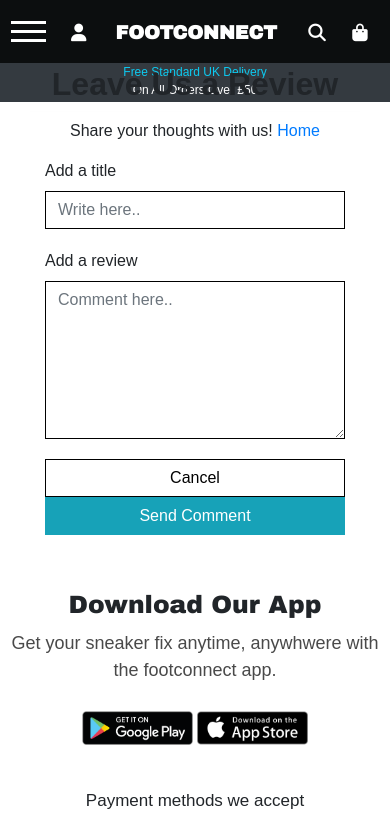
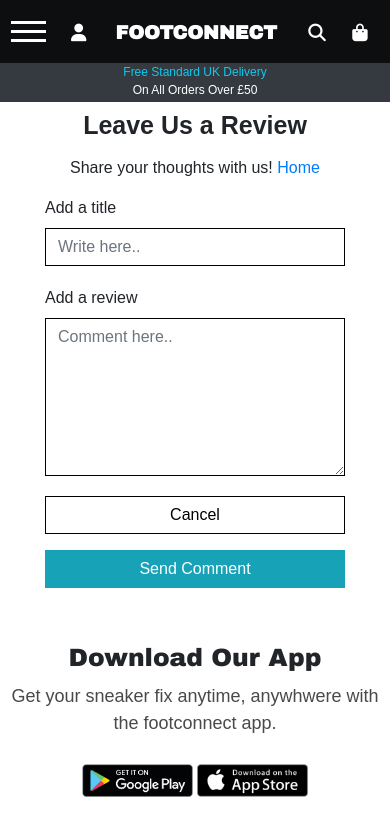
Before and after one commit to MattB859/foot-connect, a Django app: page /products/product/155/add-comment in a window 390 px wide. Shown: the top 820 px of the page. Run offline with Django 3.2, Linux system fonts and the light colour scheme; the visitor is signed in with stand-in values (Sample User, id 1); data comes from the database, SQL or seed files in the repository; parts of the project's set-up code (start-up, migrations or seed data) failed here and were passed over; some libraries are stand-ins or nearby versions.

Commit message:
Added margin to header in add_comment.html

```diff
--- a/home/templates/home/index.html
+++ b/home/templates/home/index.html
@@ -297,7 +297,7 @@
             <!-- Flickity carousel code sorced from flickity.metafizzy.co -->
             <div class="carousel" data-flickity='{ "wrapAround": true }'>
                 <div class="carousel-cell">
-                    <a href="{% url 'products' %}101">
+                    <a href="{% url 'products' %}216">
                         <img src="{{ MEDIA_URL }}101.jpg" class="carousel-img" alt="Sportswear"></a>
                     <p class="lead mb-0 text-left font-weight-bold mt-2">£60.00</p>
                     <p class="lead mb-4 text-left ">Adidas Tracksuit</p>
@@ -327,7 +327,7 @@
                     <p class="lead mb-4 text-left ">Nike Hoodie</p>
                 </div>
                 <div class="carousel-cell">
-                    <a href="{% url 'products' %}216">
+                    <a href="{% url 'products' %}106">
                         <img src="{{ MEDIA_URL }}125.jpg" class="carousel-img" alt="Sportswear"></a>
                     <p class="lead mb-0 text-left font-weight-bold mt-2">£20.00</p>
                     <p class="lead mb-4 text-left ">Puma t-shirt</p>
--- a/products/templates/products/add_comment.html
+++ b/products/templates/products/add_comment.html
@@ -1,12 +1,12 @@
 {% extends 'base.html' %}
 
 {% block content %}
-<div class="container">
+<div class="container mt-4">
     <div class="max-width mx-auto">
         <form class="contact-form container col-12 input-border" method="POST">
             <fieldset>
                 {% csrf_token %}
-                <h2 class="text-center font-weight-bold mt-4">Leave Us a Review</h2>
+                <h2 class="text-center font-weight-bold comment_header">Leave Us a Review</h2>
                 <hr>
                 <p class="text-center">Share your thoughts with us! <a href="{% url 'home' %}">Home</a></p>
                 <!-- Review Title -->
@@ -22,7 +22,7 @@
                         placeholder="Comment here.." required></textarea>
 
                     <a class="btn btn-outline-black rounded-0" href="{% url 'products' %}">Cancel</a>
-                    <button id="submit" class="btn btn-info rounded-0" type="submit">Send Comment</button>
+                    <button id="submit" class="btn btn-info rounded-0 mt-3" type="submit">Send Comment</button>
                 </div>
             </fieldset>
         </form>
--- a/static/css/base.css
+++ b/static/css/base.css
@@ -1887,6 +1887,11 @@ form textarea:focus {
         margin-top: 1rem!important;
 
     }
+
+    .comment_header{
+        margin-top: 45px;
+        font-size: 25px;
+    }
 }
 
 @media (max-width: 360px) {
```
Also changed, not shown: products/templates/products/product_detail.html (+5 -5 lines).
